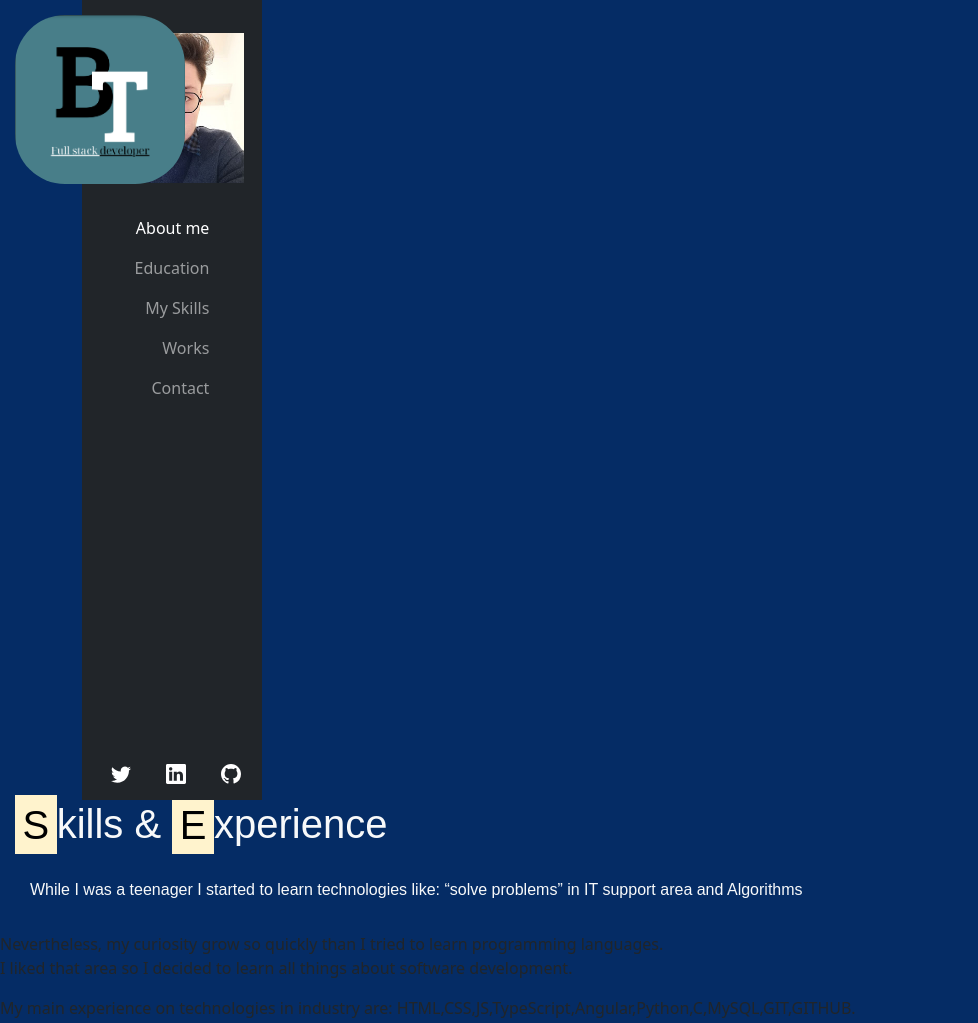
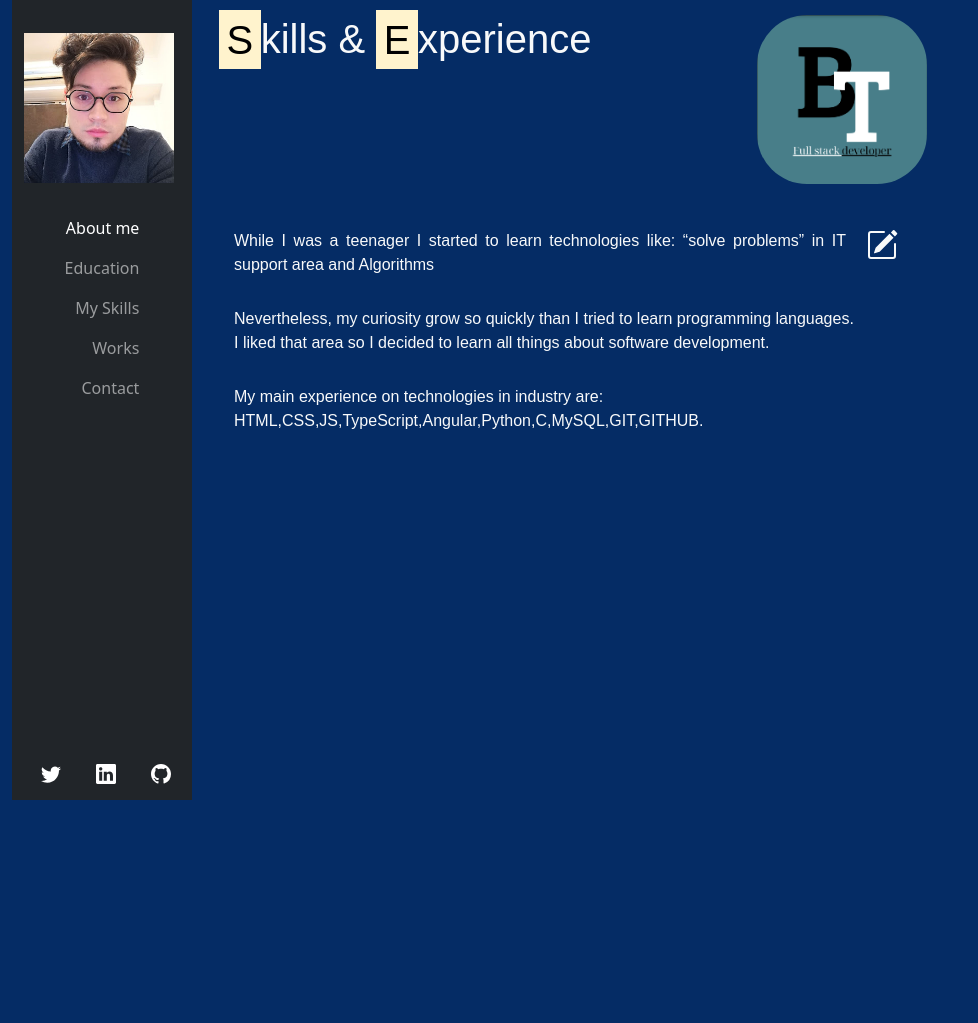
Before and after one commit to TorresBJ95/portfolio-frontend, a website: page skills.html in a window 1280 px wide. Shown: the whole page, without its empty margins (0-978 px from the left). After the commit the page ends 800 px from the top, so only its background shows below. Drawn offline with nearby package versions, Linux system fonts and the light colour scheme.

Commit message:
few skills page

```diff
--- a/ownstyles.css
+++ b/ownstyles.css
@@ -17,7 +17,7 @@
     margin: 15px;
 }
 
-#text-aboutme{
+.text-aboutme{
     font-family: sans-serif;
     color: var(--bs-gray-100);
     text-align: justify;
@@ -77,7 +77,7 @@
     border-color: #000;
     margin: 15px 15px;
     }
-    #text-aboutme{
+    .text-aboutme{
     font-family: sans-serif;
     color: var(--bs-gray-100);
     text-align: justify;
@@ -85,6 +85,6 @@
     }
     #icon-edit{
     color: var(--bs-gray-100);
-    margin-right: 200px;
+    margin-right: 350px;
     }
 }
--- a/skills.html
+++ b/skills.html
@@ -17,9 +17,8 @@
 </head>
 
 <body class="color-body">
-    <!--lib Saas and css changes: navbar, navbar-brand, card-img-overlay,section, generalfonts, socialicons
-        canvas, navbar-toggler, myname, li> a, article>p, form-control, fullstack, myphoto -->
-    <div class="container d-flex flex-column flex-md-row">
+
+    <div class="container-fluid d-flex flex-column flex-md-row">
         <!-- navbar menu-->
         <nav class="navbar-changes navbar navbar-expand-md navbar-dark bg-dark d-flex flex-md-column">
             <div class="container-fluid">
@@ -88,23 +87,19 @@
             </div>
 
         </nav>
-
+        <!-- section about me-->
+        <div class="container">
+            <div class="row">
+                <div class="col-6 col-md-6">
+                    <h1 class="generalfont"><mark class="mark">S</mark>kills & <mark class="mark">E</mark>xperience</mark></h1>
+                </div>
+                <div class="col-6 col-md-6">
+                    <img src="img/torreslogo.PNG" id="fullstack" alt="full stack developer">
+                </div>
             </div>
 
-    <main class="ps-0 ps-md-5 flex-grow-1">
-
-    </main>
-
-    <!-- Header img-->
-    <header class="card-img-overlay">
-        <img src="img/torreslogo.PNG" width="200" height="150" id="fullstack" alt="full stack developer">
-    </header>
-
-    <!-- section about me-->
-
-    <section id="section">
-
-        <h1 class="h1 generalfont"><mark class="mark">S</mark>kills & <mark class="mark">E</mark>xperience</h1>
+            <div class="row">
+                <div class="col">
                     <div>
                         <svg xmlns="http://www.w3.org/2000/svg" width="40" height="40" fill="currentColor" class="bi bi-pencil-square"
                             viewBox="0 0 20 20" id="icon-edit" onclick="cambiar_parrafo()">
@@ -114,30 +109,37 @@
                                 d="M1 13.5A1.5 1.5 0 0 0 2.5 15h11a1.5 1.5 0 0 0 1.5-1.5v-6a.5.5 0 0 0-1 0v6a.5.5 0 0 1-.5.5h-11a.5.5 0 0 1-.5-.5v-11a.5.5 0 0 1 .5-.5H9a.5.5 0 0 0 0-1H2.5A1.5 1.5 0 0 0 1 2.5v11z" />
                         </svg>
 
-            <p id="text-aboutme">
+                        <p class="text-aboutme">
                             While I was a teenager I started to learn technologies like: <q>solve problems</q> in IT support area and Algorithms
                         </p>
 
-            <p>
+                        <p class="text-aboutme">
                             Nevertheless, my curiosity grow so quickly than I tried to learn programming languages.<br>
                             I liked that area so I decided to learn all things about software development.
 
                         </p>
 
-            <p>
-                My main experience on technologies in industry are: HTML,CSS,JS,TypeScript,Angular,Python,C,MySQL,GIT,GITHUB.
+                        <p class="text-aboutme">
+                            My main experience on technologies in industry are:
+                            <br>HTML,CSS,JS,TypeScript,Angular,Python,C,MySQL,GIT,GITHUB.
                         </p>
 
                     </div>
 
                     <div>
                         <input id="edit-aboutme" type="text" oninput="asignar_palabras(this.value)" style="display: none;">
+                    </div>
+
+
+                </div>
 
             </div>
 
 
-    </section>
 
+        </div>
+
+    </div>
 
 
     <!-- external scripts js -->
```
Also changed, not shown: index.html (+1 -1 lines). Lines whose indentation alone changed are shown as unchanged.
